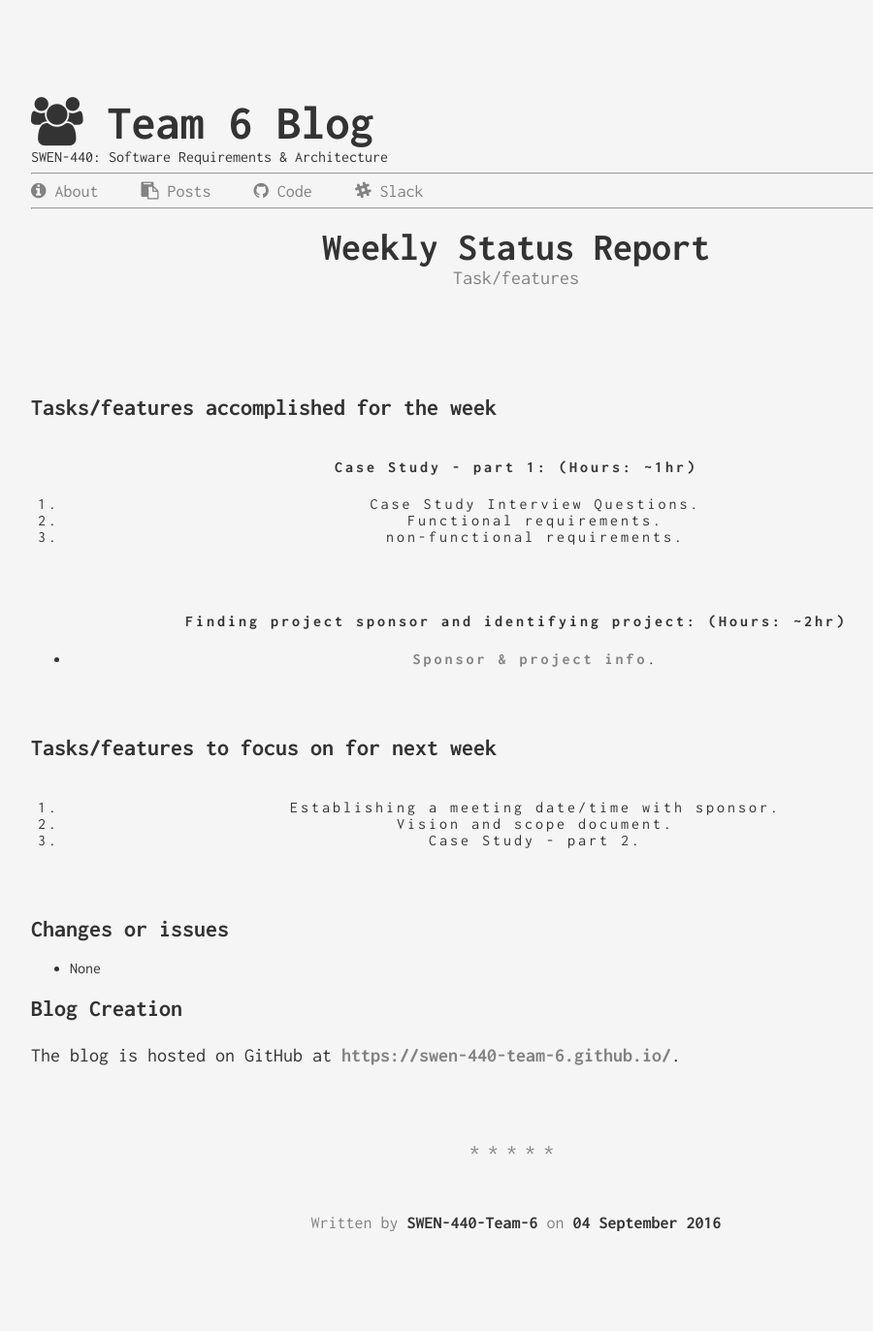
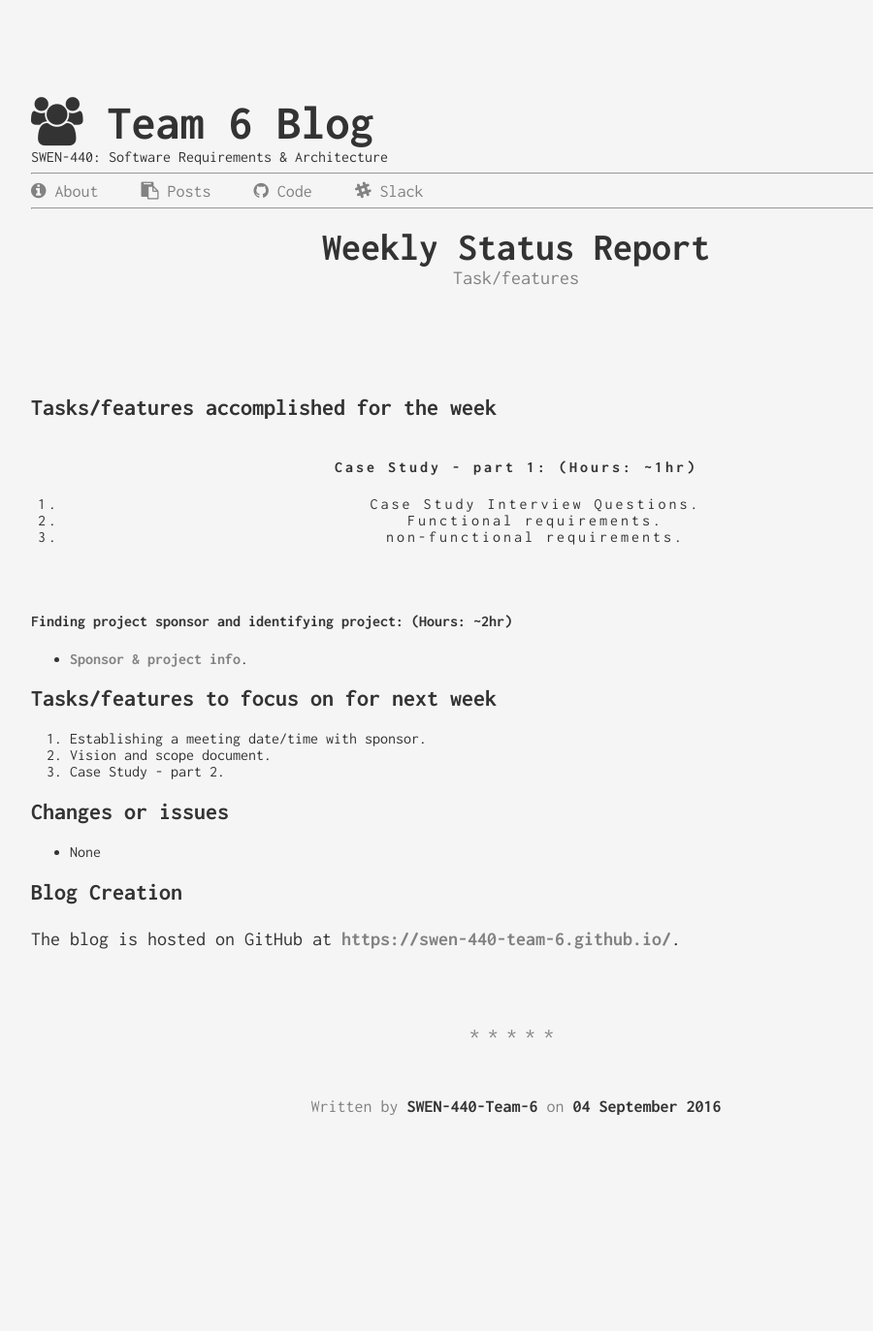
Before and after one commit to swen-440-team-6/swen-440-team-6.github.io, a Jekyll site: the page built from _posts/2016-04-04-Week-2-Status.md, in a window 1280 px wide. Shown: the whole page at 97% size, without its empty margins (108-1008 px from the left). Built offline with Jekyll 4.4.1, drawn with Linux system fonts in a browser that asks for light colours; after the commit the page ends 1253 px from its top, so only the background shows below that.

Commit message:
Weekly report more edits
layout edits

```diff
--- a/_posts/2016-04-04-Week-2-Status.md
+++ b/_posts/2016-04-04-Week-2-Status.md
@@ -10,19 +10,19 @@
 ## Tasks/features accomplished for the week
 
 > #### Case Study - part 1: (Hours: ~1hr)
->1. Case Study Interview Questions.
->2. Functional requirements.
->3. non-functional requirements.
+1. Case Study Interview Questions.
+2. Functional requirements.
+3. non-functional requirements.
 
-> #### Finding project sponsor and identifying project: (Hours: ~2hr)
+#### Finding project sponsor and identifying project: (Hours: ~2hr)
 * [Sponsor & project info](https://swen-440-team-6.github.io/ben/2016/08/29/Week-1-Status.html).
 
 
 ## Tasks/features to focus on for next week
 
->1. Establishing a meeting date/time with sponsor.
->2. Vision and scope document.
->3. Case Study - part 2.
+1. Establishing a meeting date/time with sponsor.
+2. Vision and scope document.
+3. Case Study - part 2.
 
 ## Changes or issues
 * None
```
